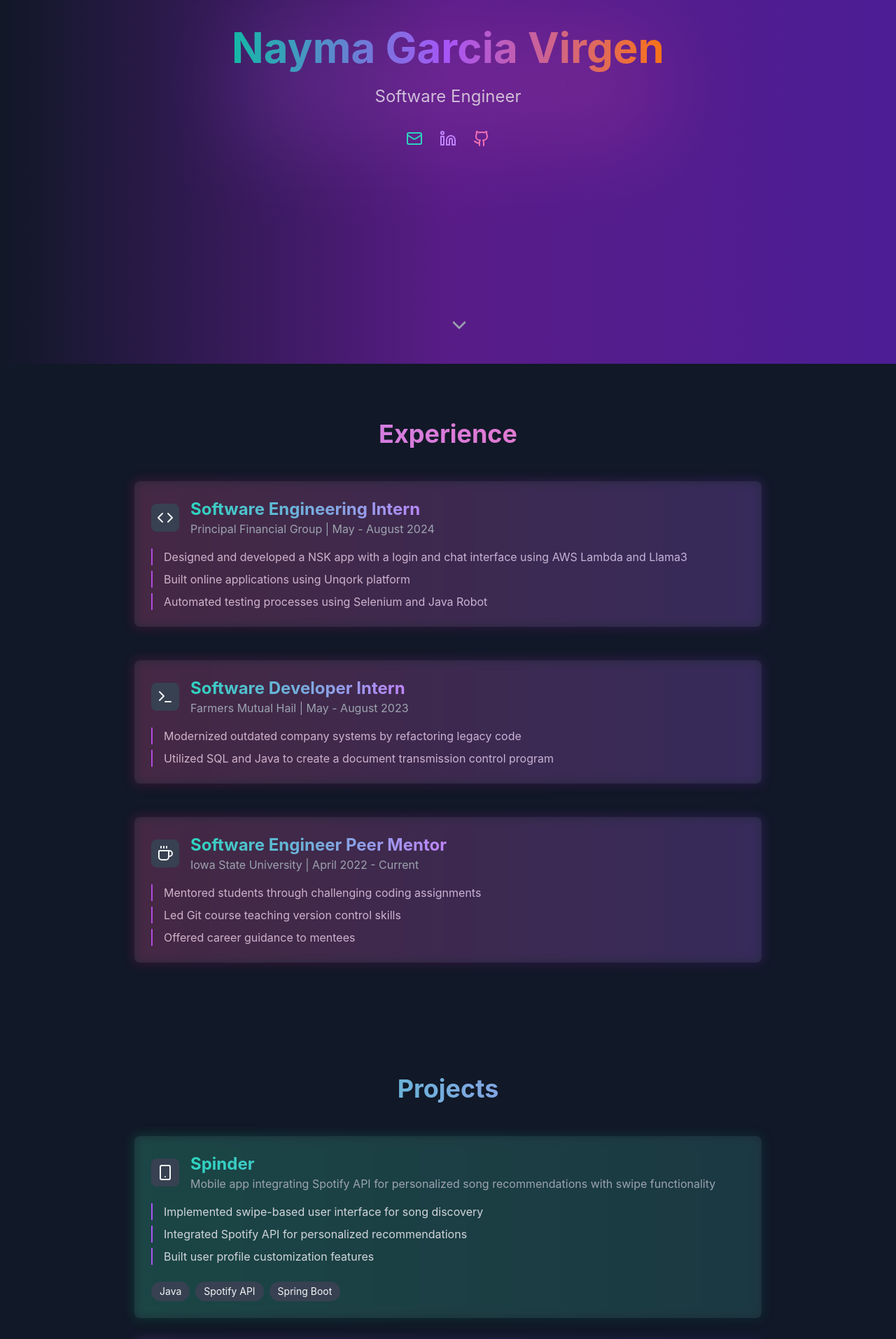
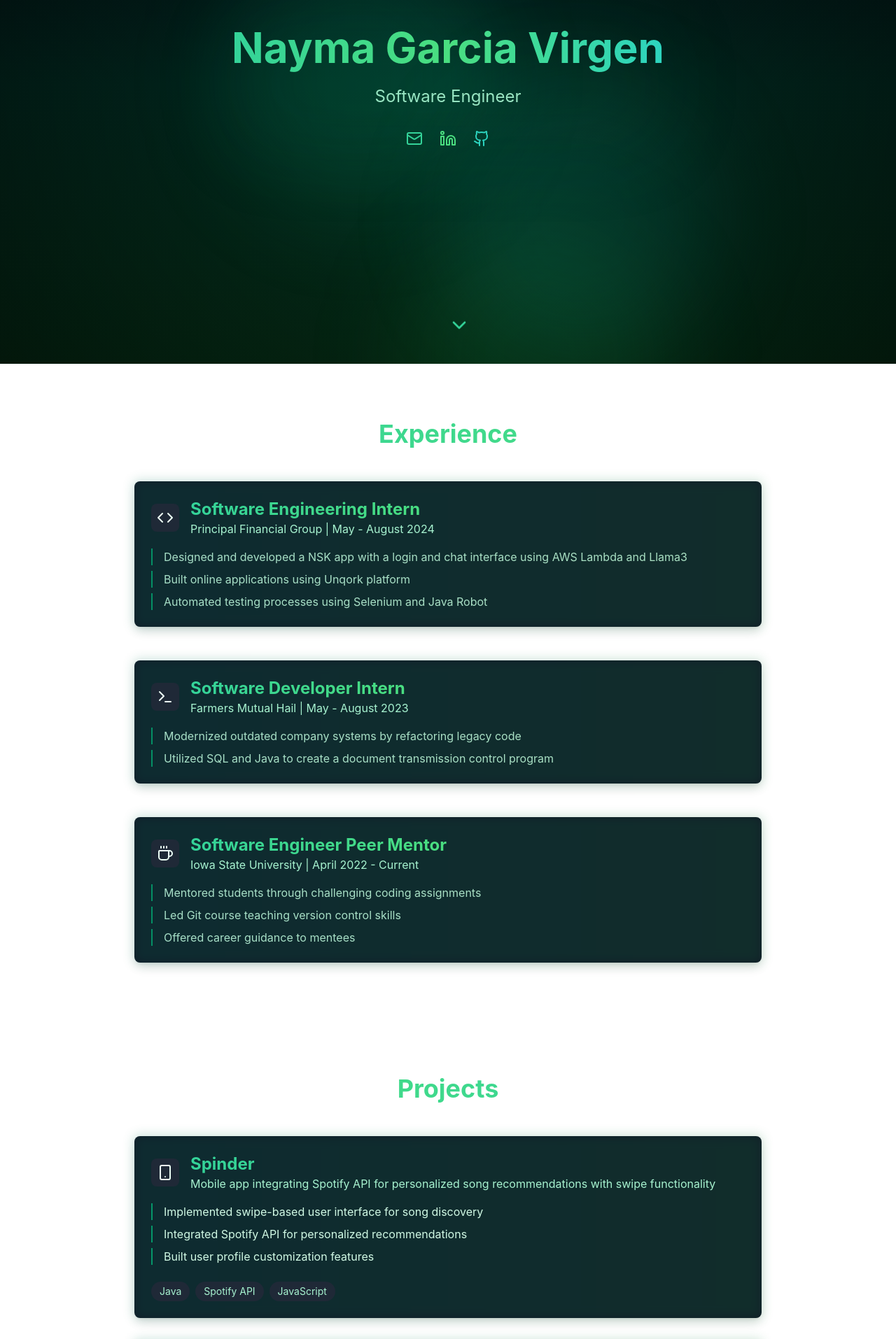
Before and after one commit to Nayma-Garcia/Portfolio, a React (Create React App) app: page / in a window 1280 px wide. Shown: the part 280-2194 px from the top of the page at 70% size. Built offline with nearby package versions, Linux system fonts and the light colour scheme.

Commit message:
updated color scheme and background

```diff
--- a/src/Portfolio.tsx
+++ b/src/Portfolio.tsx
@@ -4,9 +4,7 @@ import {
   Linkedin,
   Mail,
   ChevronDown,
-  ExternalLink,
   Code,
-  Briefcase,
   Terminal,
   Coffee,
   Smartphone,
@@ -14,8 +12,27 @@ import {
   Heart,
 } from "lucide-react";
 
+// Background Animation Component from 1st Version
+const AnimatedBackground = () => {
+  return (
+    <div className="fixed inset-0 z-0 overflow-hidden">
+      {/* Gradient base */}
+      <div className="absolute inset-0 bg-gradient-to-b from-gray-950 via-emerald-950 to-green-950" />
+
+      {/* Animated gradient orbs */}
+      <div className="absolute inset-0">
+        <div className="absolute top-1/4 left-1/4 w-96 h-96 bg-emerald-600/20 rounded-full blur-3xl animate-float-slow" />
+        <div className="absolute top-3/4 right-1/4 w-96 h-96 bg-green-600/20 rounded-full blur-3xl animate-float-slower" />
+        <div className="absolute top-1/2 left-1/2 w-96 h-96 bg-teal-600/20 rounded-full blur-3xl animate-float" />
+      </div>
+
+      {/* Mesh gradient overlay */}
+      <div className="absolute inset-0 bg-[radial-gradient(circle_at_50%_50%,rgba(0,0,0,0)_0%,rgba(0,0,0,0.5)_100%)]" />
+    </div>
+  );
+};
+
 const Portfolio = () => {
-  // Initialize state for section visibility
   const [visibleSections, setVisibleSections] = useState({
     hero: false,
     experience: false,
@@ -23,49 +40,7 @@ const Portfolio = () => {
     skills: false,
   });
 
-  // Initialize state for active card
   const [activeCard, setActiveCard] = useState<string | null>(null);
-
-  // Set up intersection observer for section visibility
-  useEffect(() => {
-    const observerOptions = {
-      threshold: 0.1,
-    };
-
-    const observerCallback = (entries: any[]) => {
-      entries.forEach(
-        (entry: {
-          isIntersecting: any;
-          target: { dataset: { section: any } };
-        }) => {
-          if (entry.isIntersecting) {
-            setVisibleSections((prev) => ({
-              ...prev,
-              [entry.target.dataset.section]: true,
-            }));
-          }
-        }
-      );
-    };
-
-    const observer = new IntersectionObserver(
-      observerCallback,
-      observerOptions
-    );
-
-    // Observe sections
-    document.querySelectorAll("[data-section]").forEach((section) => {
-      observer.observe(section);
-    });
-
-    // Show hero section immediately
-    setVisibleSections((prev) => ({
-      ...prev,
-      hero: true,
-    }));
-
-    return () => observer.disconnect();
-  }, []);
 
   const experiences = [
     {
@@ -107,8 +82,8 @@ const Portfolio = () => {
       title: "Spinder",
       description:
         "Mobile app integrating Spotify API for personalized song recommendations with swipe functionality",
-      tech: ["Java", "Spotify API", "Spring Boot"],
-      color: "from-emerald-500 to-teal-700",
+      tech: ["Java", "Spotify API", "JavaScript"],
+      color: "from-emerald-500 to-green-700",
       icon: <Smartphone className="w-6 h-6" />,
       points: [
         "Implemented swipe-based user interface for song discovery",
@@ -121,7 +96,7 @@ const Portfolio = () => {
       description:
         "Developed and trained an autonomous racing model using reinforcement learning",
       tech: ["Python", "AWS", "Machine Learning"],
-      color: "from-purple-500 to-indigo-700",
+      color: "from-green-500 to-emerald-700",
       icon: <Car className="w-6 h-6" />,
       points: [
         "Developed reinforcement learning model for autonomous racing",
@@ -134,7 +109,7 @@ const Portfolio = () => {
       description:
         "Led development of events page for non-profit organization website",
       tech: ["React", "JavaScript", "Bootstrap"],
-      color: "from-rose-500 to-pink-700",
+      color: "from-emerald-600 to-green-800",
       icon: <Heart className="w-6 h-6" />,
       points: [
         "Led frontend development for events page",
@@ -168,44 +143,82 @@ const Portfolio = () => {
     tools: ["IntelliJ IDEA", "Git/GitHub", "JIRA", "Postman", "AGILE", "SCRUM"],
   };
 
+  useEffect(() => {
+    const observerOptions = {
+      threshold: 0.1,
+    };
+
+    const observerCallback: IntersectionObserverCallback = (entries) => {
+      entries.forEach((entry) => {
+        const target = entry.target as HTMLElement;
+        if (entry.isIntersecting) {
+          setVisibleSections((prev) => ({
+            ...prev,
+            [target.dataset.section as string]: true,
+          }));
+        }
+      });
+    };
+
+    const observer = new IntersectionObserver(
+      observerCallback,
+      observerOptions
+    );
+
+    document.querySelectorAll("[data-section]").forEach((section) => {
+      observer.observe(section);
+    });
+
+    setVisibleSections((prev) => ({
+      ...prev,
+      hero: true,
+    }));
+
+    return () => observer.disconnect();
+  }, []);
+
   return (
-    <div className="min-h-screen bg-gray-900 text-gray-100">
+    <div className="relative min-h-screen text-emerald-50">
+      {/* Animated Background */}
+      <AnimatedBackground />
+
+      {/* Content Container */}
+      <div className="relative z-10">
         {/* Hero Section */}
         <section
           data-section="hero"
-        className={`min-h-screen flex flex-col items-center justify-center bg-gradient-to-r from-gray-900 via-purple-900 to-violet-900 p-8 transition-all duration-1000 ${
+          className={`min-h-screen flex flex-col items-center justify-center p-8 transition-all duration-1000 ${
             visibleSections.hero ? "opacity-100 scale-100" : "opacity-0 scale-95"
           }`}
         >
           <div className="text-center relative">
-          <div className="absolute inset-0 bg-gradient-to-r from-purple-500 to-pink-500 blur-3xl opacity-20"></div>
-          <h1 className="text-6xl font-bold mb-4 leading-tight relative animate-text bg-gradient-to-r from-teal-500 via-purple-500 to-orange-500 bg-clip-text text-transparent">
+            <div className="absolute inset-0 bg-gradient-to-r from-emerald-800 to-green-800 blur-3xl opacity-10"></div>
+            <h1 className="text-6xl font-bold mb-4 leading-tight relative animate-text bg-gradient-to-r from-emerald-400 via-green-400 to-teal-400 bg-clip-text text-transparent">
               Nayma Garcia Virgen
             </h1>
-
-          <h2 className="text-2xl mb-8 text-gray-300">Software Engineer</h2>
+            <h2 className="text-2xl mb-8 text-emerald-200">Software Engineer</h2>
             <div className="flex justify-center space-x-6">
               <a
                 href="mailto:nayma.garciav@gmail.com"
-              className="transform hover:scale-110 hover:rotate-6 transition-all duration-300 text-teal-400 hover:text-teal-300"
+                className="transform hover:scale-110 hover:rotate-6 transition-all duration-300 text-emerald-400 hover:text-emerald-300"
               >
                 <Mail size={24} />
               </a>
               <a
                 href="https://linkedin.com/in/naymagarcia"
-              className="transform hover:scale-110 hover:-rotate-6 transition-all duration-300 text-purple-400 hover:text-purple-300"
+                className="transform hover:scale-110 hover:-rotate-6 transition-all duration-300 text-green-400 hover:text-green-300"
               >
                 <Linkedin size={24} />
               </a>
               <a
                 href="https://github.com/Nayma-Garcia"
-              className="transform hover:scale-110 hover:rotate-6 transition-all duration-300 text-pink-400 hover:text-pink-300"
+                className="transform hover:scale-110 hover:rotate-6 transition-all duration-300 text-teal-400 hover:text-teal-300"
               >
                 <Github size={24} />
               </a>
             </div>
             <div className="fixed bottom-8 left-1/2 transform -translate-x-1/2 animate-bounce">
-            <ChevronDown size={32} className="text-gray-400" />
+              <ChevronDown size={32} className="text-emerald-400" />
             </div>
           </div>
         </section>
@@ -220,27 +233,27 @@ const Portfolio = () => {
           }`}
         >
           <div className="max-w-4xl mx-auto">
-          <h2 className="text-4xl font-bold mb-12 text-center bg-gradient-to-r from-purple-400 to-pink-400 bg-clip-text text-transparent">
+            <h2 className="text-4xl font-bold mb-12 text-center bg-gradient-to-r from-emerald-400 to-green-400 bg-clip-text text-transparent">
               Experience
             </h2>
             <div className="space-y-12">
               {experiences.map((exp, index) => (
                 <div
                   key={index}
-                className="group relative bg-gray-800 rounded-lg p-6 shadow-lg hover:shadow-2xl transition-all duration-500 transform hover:-translate-y-1"
+                  className="group relative bg-gray-900 rounded-lg p-6 shadow-lg hover:shadow-2xl transition-all duration-500 transform hover:-translate-y-1"
                   onMouseEnter={() => setActiveCard(`exp-${index}`)}
                   onMouseLeave={() => setActiveCard(null)}
                 >
-                <div className="absolute -inset-0.5 bg-gradient-to-r from-pink-600 to-purple-600 rounded-lg blur opacity-20 group-hover:opacity-100 transition duration-1000 group-hover:duration-200"></div>
+                  <div className="absolute -inset-0.5 bg-gradient-to-r from-emerald-700 to-green-700 rounded-lg blur opacity-20 group-hover:opacity-100 transition duration-1000 group-hover:duration-200"></div>
                   <div className="relative flex items-center gap-4">
-                  <div className="p-2 bg-gray-700 rounded-lg transform group-hover:rotate-12 transition-transform duration-300">
+                    <div className="p-2 bg-gray-800 rounded-lg transform group-hover:rotate-12 transition-transform duration-300">
                       {exp.icon}
                     </div>
                     <div>
-                    <h3 className="text-2xl font-bold text-transparent bg-clip-text bg-gradient-to-r from-teal-400 to-purple-400">
+                      <h3 className="text-2xl font-bold text-transparent bg-clip-text bg-gradient-to-r from-emerald-400 to-green-400">
                         {exp.title}
                       </h3>
-                    <p className="text-gray-400">
+                      <p className="text-emerald-200">
                         {exp.company} | {exp.date}
                       </p>
                     </div>
@@ -249,7 +262,7 @@ const Portfolio = () => {
                     {exp.points.map((point, i) => (
                       <li
                         key={i}
-                      className="text-gray-300 pl-4 border-l-2 border-purple-500 transform transition-all duration-300"
+                        className="text-emerald-100 pl-4 border-l-2 border-emerald-600 transform transition-all duration-300"
                         style={{
                           transform:
                             activeCard === `exp-${index}`
@@ -278,30 +291,28 @@ const Portfolio = () => {
           }`}
         >
           <div className="max-w-4xl mx-auto">
-          <h2 className="text-4xl font-bold mb-12 text-center bg-gradient-to-r from-teal-400 to-purple-400 bg-clip-text text-transparent">
+            <h2 className="text-4xl font-bold mb-12 text-center bg-gradient-to-r from-green-400 to-emerald-400 bg-clip-text text-transparent">
               Projects
             </h2>
             <div className="grid grid-cols-1 gap-8">
               {projects.map((project, index) => (
                 <div
                   key={index}
-                className="group relative bg-gray-800 rounded-lg p-6 shadow-lg hover:shadow-2xl transition-all duration-500 transform hover:-translate-y-1"
+                  className="group relative bg-gray-900 rounded-lg p-6 shadow-lg hover:shadow-2xl transition-all duration-500 transform hover:-translate-y-1"
                   onMouseEnter={() => setActiveCard(`project-${index}`)}
                   onMouseLeave={() => setActiveCard(null)}
                 >
-                <div
-                  className={`absolute -inset-0.5 bg-gradient-to-r ${project.color} rounded-lg blur opacity-20 group-hover:opacity-100 transition duration-1000 group-hover:duration-200`}
-                ></div>
+                  <div className="absolute -inset-0.5 bg-gradient-to-r from-emerald-700 to-green-700 rounded-lg blur opacity-20 group-hover:opacity-100 transition duration-1000 group-hover:duration-200"></div>
                   <div className="relative">
                     <div className="flex items-center gap-4 mb-4">
-                    <div className="p-2 bg-gray-700 rounded-lg transform group-hover:rotate-12 transition-transform duration-300">
+                      <div className="p-2 bg-gray-800 rounded-lg transform group-hover:rotate-12 transition-transform duration-300">
                         {project.icon}
                       </div>
                       <div>
-                      <h3 className="text-2xl font-bold text-transparent bg-clip-text bg-gradient-to-r from-teal-400 to-purple-400">
+                        <h3 className="text-2xl font-bold text-transparent bg-clip-text bg-gradient-to-r from-emerald-400 to-green-400">
                           {project.title}
                         </h3>
-                      <p className="text-gray-400">{project.description}</p>
+                        <p className="text-emerald-200">{project.description}</p>
                       </div>
                     </div>
 
@@ -309,7 +320,7 @@ const Portfolio = () => {
                       {project.points.map((point, i) => (
                         <li
                           key={i}
-                        className="text-gray-300 pl-4 border-l-2 border-purple-500 transform transition-all duration-300"
+                          className="text-emerald-100 pl-4 border-l-2 border-emerald-600 transform transition-all duration-300"
                           style={{
                             transform:
                               activeCard === `project-${index}`
@@ -327,7 +338,7 @@ const Portfolio = () => {
                       {project.tech.map((tech, i) => (
                         <span
                           key={i}
-                        className="bg-gray-700 px-3 py-1 rounded-full text-sm transform transition-all duration-300 hover:scale-110 hover:rotate-3"
+                          className="bg-gray-800 px-3 py-1 rounded-full text-sm transform transition-all duration-300 hover:scale-110 hover:rotate-3 text-emerald-200"
                           style={{
                             transitionDelay: `${i * 50}ms`,
                             transform:
@@ -357,23 +368,23 @@ const Portfolio = () => {
           }`}
         >
           <div className="max-w-4xl mx-auto">
-          <h2 className="text-4xl font-bold mb-12 text-center bg-gradient-to-r from-purple-400 to-pink-400 bg-clip-text text-transparent">
+            <h2 className="text-4xl font-bold mb-12 text-center bg-gradient-to-r from-emerald-400 to-green-400 bg-clip-text text-transparent">
               Skills
             </h2>
             <div className="grid grid-cols-1 md:grid-cols-2 gap-8">
               {Object.entries(skills).map(([category, skillList]) => (
                 <div
                   key={category}
-                className="group bg-gray-800 rounded-lg p-6 shadow-lg hover:shadow-2xl transition-all duration-500"
+                  className="group bg-gray-900 rounded-lg p-6 shadow-lg hover:shadow-2xl transition-all duration-500"
                 >
-                <h3 className="text-xl font-bold text-transparent bg-clip-text bg-gradient-to-r from-teal-400 to-purple-400 mb-4 capitalize">
+                  <h3 className="text-xl font-bold text-transparent bg-clip-text bg-gradient-to-r from-emerald-400 to-green-400 mb-4 capitalize">
                     {category}
                   </h3>
                   <div className="flex flex-wrap gap-2">
                     {skillList.map((skill, i) => (
                       <span
                         key={i}
-                      className="bg-gray-700 px-3 py-1 rounded-full text-sm transform transition-all duration-300 hover:scale-110 hover:bg-gray-600"
+                        className="bg-gray-800 px-3 py-1 rounded-full text-sm transform transition-all duration-300 hover:scale-110 hover:bg-gray-700 text-emerald-200"
                         style={{ transitionDelay: `${i * 50}ms` }}
                       >
                         {skill}
@@ -386,6 +397,7 @@ const Portfolio = () => {
           </div>
         </section>
       </div>
+    </div>
   );
 };
 
```
Lines whose indentation alone changed are shown as unchanged.
